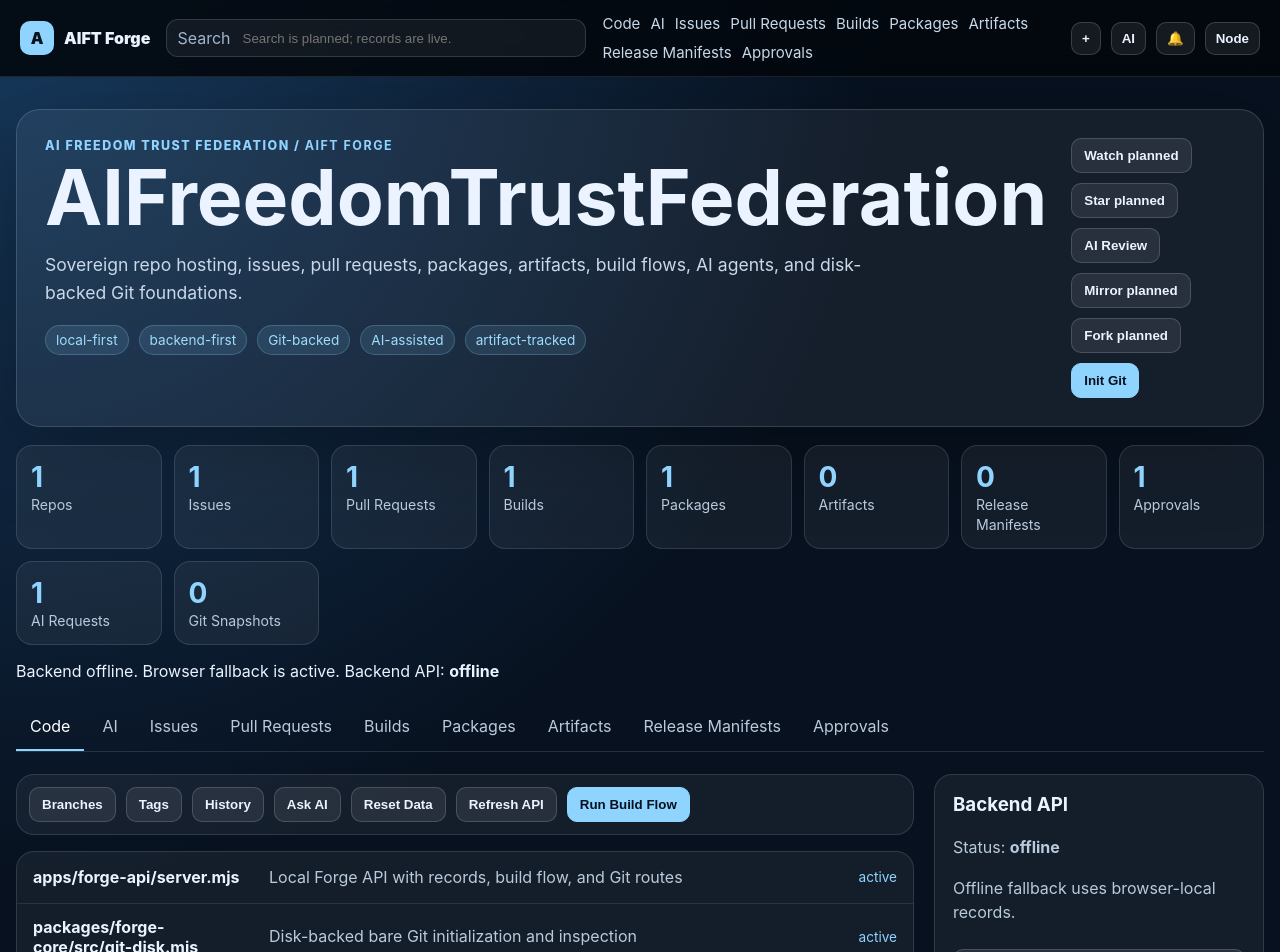
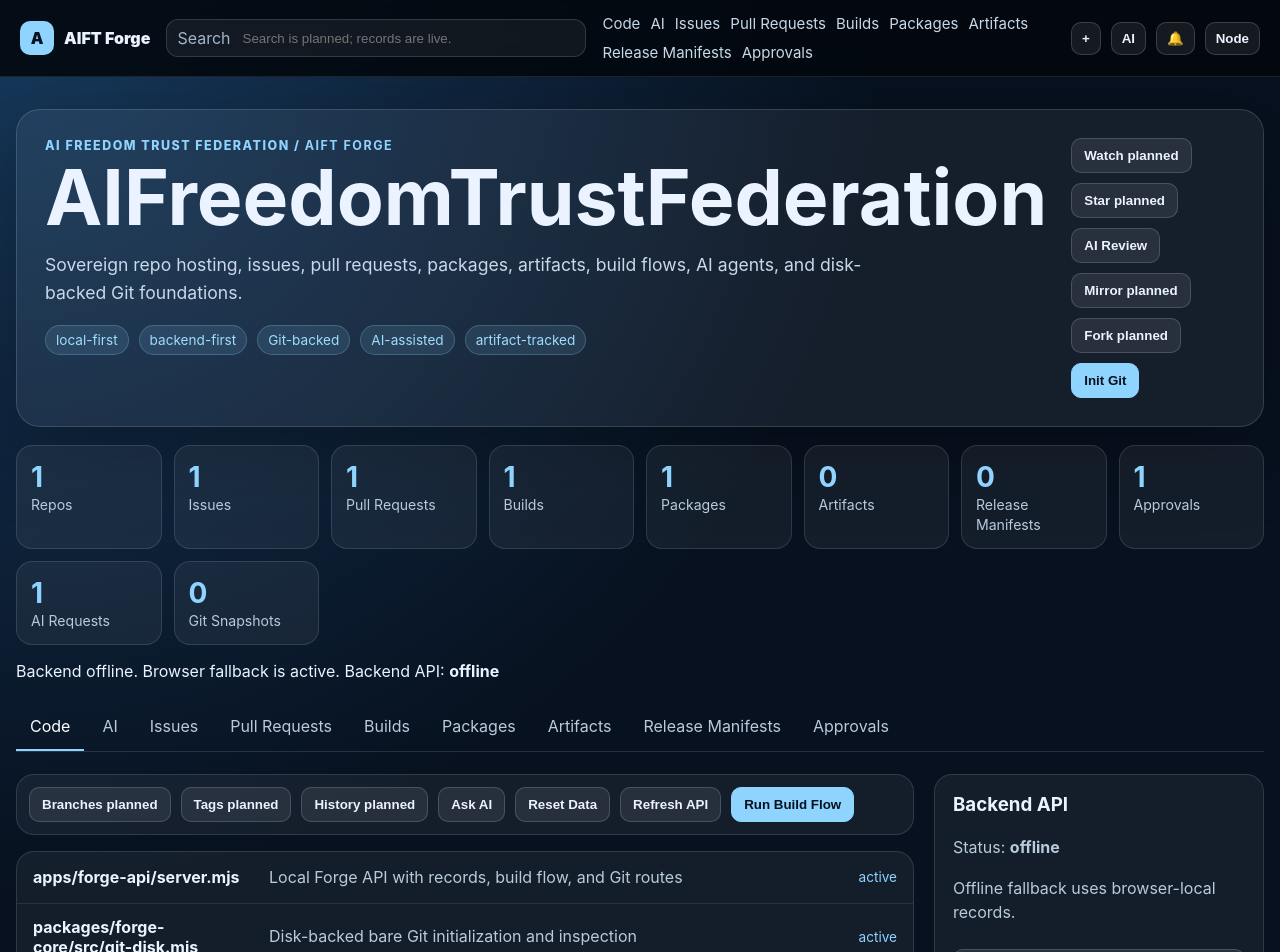
Before and after one commit to AIFreedomTrustFederation/AIFreedomTrustFederation, a React (Vite) app in the folder apps/product-web/: page / in a window 1280 px wide. Shown: the top 952 px of the page. Built offline with nearby package versions, Linux system fonts and the light colour scheme; no server answers.

Commit message:
Keep Git read controls safe until viewer exists

```diff
--- a/apps/product-web/src/App.tsx
+++ b/apps/product-web/src/App.tsx
@@ -112,7 +112,7 @@ function App() {
 
         <section className="repo-layout">
           <div className="repo-main">
-            <div className="toolbar-card"><button onClick={() => backendFirst('git_branches', () => requestApproval(state), { slug: 'aift-root' }, 'Branches inspected.')}>Branches</button><button onClick={() => backendFirst('git_tags', () => requestApproval(state), { slug: 'aift-root' }, 'Tags inspected.')}>Tags</button><button onClick={() => backendFirst('git_commits', () => requestApproval(state), { slug: 'aift-root' }, 'Commits inspected.')}>History</button><button onClick={() => backendFirst('ai_request', () => createAiRequest(state, 'repo-assistant'), { agent: 'repo-assistant' }, 'Repo AI request created.')}>Ask AI</button><button onClick={() => backendFirst('reset', () => resetForgeState(), {}, 'Data reset.')}>Reset Data</button><button onClick={refreshFromApi}>Refresh API</button><button className="primary" onClick={() => backendFirst('build_flow', () => queueBuild(state), { target: 'web-bundle', version: '0.1.0' }, 'Synchronized build flow created.')}>Run Build Flow</button></div>
+            <div className="toolbar-card"><button onClick={() => planned('Branch viewer')}>Branches planned</button><button onClick={() => planned('Tag viewer')}>Tags planned</button><button onClick={() => planned('Commit history viewer')}>History planned</button><button onClick={() => backendFirst('ai_request', () => createAiRequest(state, 'repo-assistant'), { agent: 'repo-assistant' }, 'Repo AI request created.')}>Ask AI</button><button onClick={() => backendFirst('reset', () => resetForgeState(), {}, 'Data reset.')}>Reset Data</button><button onClick={refreshFromApi}>Refresh API</button><button className="primary" onClick={() => backendFirst('build_flow', () => queueBuild(state), { target: 'web-bundle', version: '0.1.0' }, 'Synchronized build flow created.')}>Run Build Flow</button></div>
             <div className="file-card">{files.map(([name, message, status]) => <div className="file-row" key={name}><strong>{name}</strong><span>{message}</span><em>{status}</em></div>)}</div>
             <section className="readme-card" id="ai"><p className="eyebrow">AI Integration</p><h2>ChatGPT-compatible and local AI assistants</h2><p>AIFT Forge supports provider-neutral AI: OpenAI-compatible APIs, local models, private relay models, offline rules, and future AIFT-native agents.</p><div className="quick-grid">{agents.map((agent) => <button key={agent} onClick={() => backendFirst('ai_request', () => createAiRequest(state, agent), { agent }, `${agent} created.`)}>{agent}</button>)}</div></section>
             <section className="readme-card"><h2>Working Actions</h2><div className="quick-grid"><button onClick={() => backendFirst('issue', () => createIssue(state), {}, 'Issue created.')}>New Issue</button><button onClick={() => backendFirst('pull_request', () => createPullRequest(state), {}, 'Pull request created.')}>New Pull Request</button><button onClick={() => backendFirst('release', () => draftRelease(state), {}, 'Release drafted.')}>Draft Release</button><button onClick={() => backendFirst('package', () => publishPackageRecord(state), {}, 'Package created.')}>Publish Package</button><button onClick={() => backendFirst('artifact', () => createArtifactRecord(state), {}, 'Artifact recorded.')}>Record Artifact</button><button onClick={() => backendFirst('release_manifest', () => createReleaseManifestRecord(state), {}, 'Release manifest created.')}>Release Manifest</button><button onClick={() => backendFirst('approval', () => requestApproval(state), {}, 'Approval requested.')}>Request Approval</button></div></section>
```
